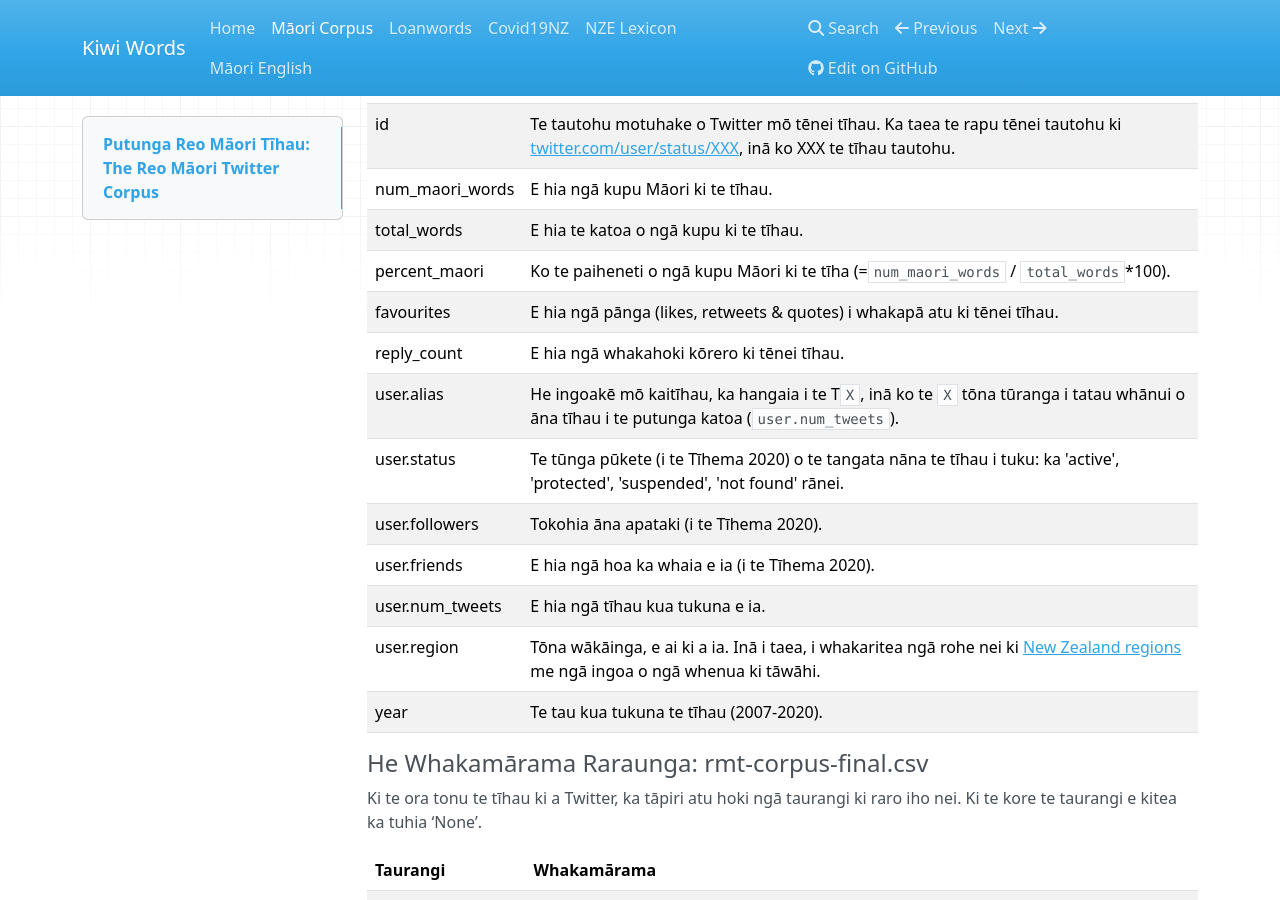
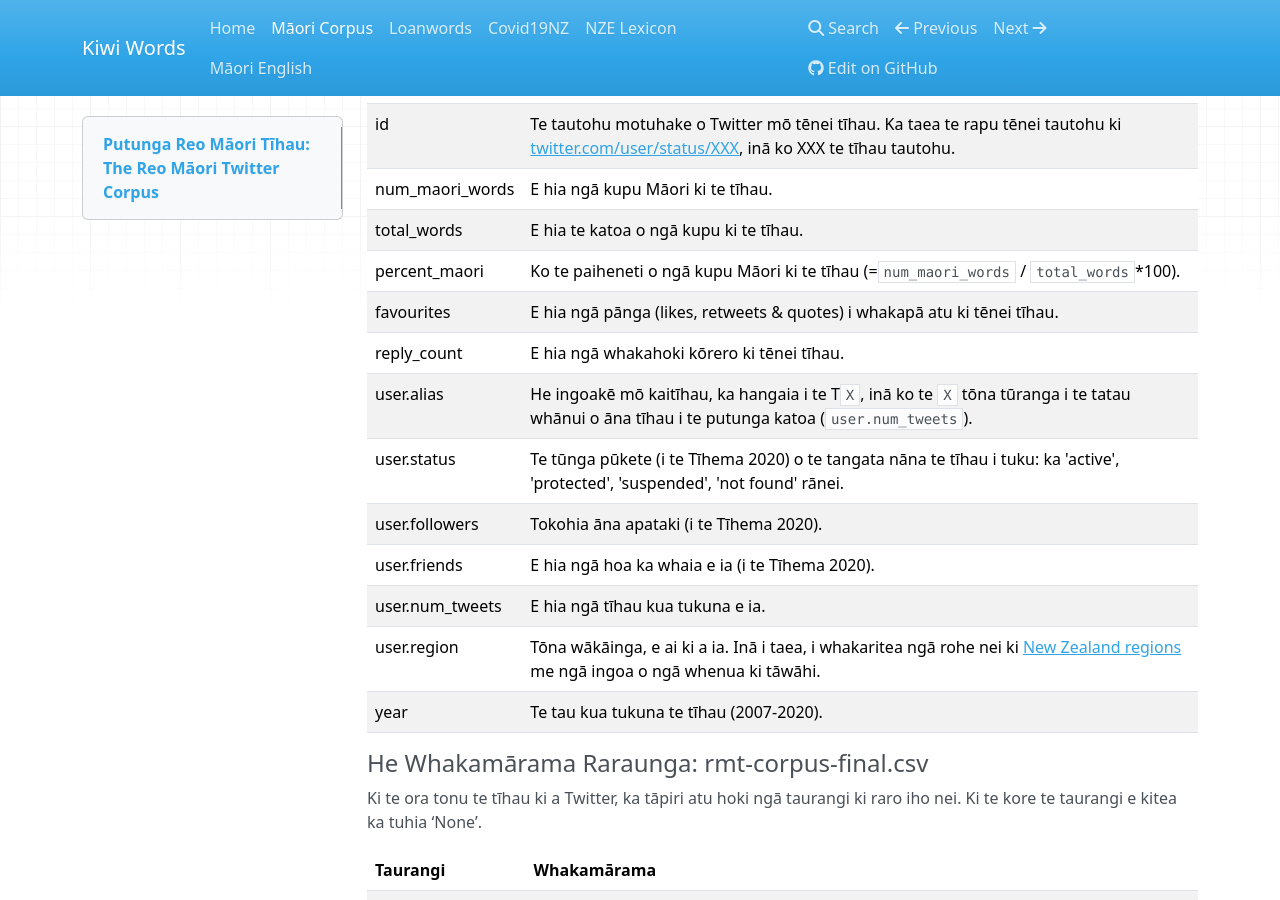
Before and after one commit to Waikato/kiwiwords, an MkDocs documentation site: the page built from docs/rmt_corpus.md, in a window 1280 px wide and 900 px high, scrolled down 1503 px. Built offline with MkDocs 1.6.1, drawn with Linux system fonts in a browser that asks for light colours; nearby versions of some CDN libraries.

Commit message:
Corrected Māori typos

```diff
--- a/docs/rmt_corpus.md
+++ b/docs/rmt_corpus.md
@@ -42,10 +42,10 @@ Koia nei ngā māramatanga (inā e mōhio ana) kei te kōnae `rmt-corpus-v1.csv`
 | id                                | Te tautohu motuhake o Twitter mō tēnei tīhau. Ka taea te rapu tēnei tautohu ki [twitter.com/user/status/XXX](twitter.com/user/status/XXX), inā ko XXX te tīhau tautohu. |
 | num_maori_words                   | E hia ngā kupu Māori ki te tīhau. |
 | total_words                       | E hia te katoa o ngā kupu ki te tīhau. |
-| percent_maori                     | Ko te paiheneti o ngā kupu Māori ki te tīha (=`num_maori_words` / `total_words`\*100).
+| percent_maori                     | Ko te paiheneti o ngā kupu Māori ki te tīhau (=`num_maori_words` / `total_words`\*100).
 | favourites                        | E hia ngā pānga (likes, retweets & quotes) i whakapā atu ki tēnei tīhau. |
 | reply_count                       | E hia ngā whakahoki kōrero ki tēnei tīhau. |
-| user.alias                        | He ingoakē mō kaitīhau, ka hangaia i te T`X`, inā ko te `X` tōna tūranga i tatau whānui o āna tīhau i te putunga katoa (`user.num_tweets`). |
+| user.alias                        | He ingoakē mō kaitīhau, ka hangaia i te T`X`, inā ko te `X` tōna tūranga i te tatau whānui o āna tīhau i te putunga katoa (`user.num_tweets`). |
 | user.status                       | Te tūnga pūkete (i te Tīhema 2020) o te tangata nāna te tīhau i tuku: ka 'active', 'protected', 'suspended', 'not found' rānei. |
 | user.followers                    | Tokohia āna apataki (i te Tīhema 2020). |
 | user.friends                      | E hia ngā hoa ka whaia e ia (i te Tīhema 2020). |
```
